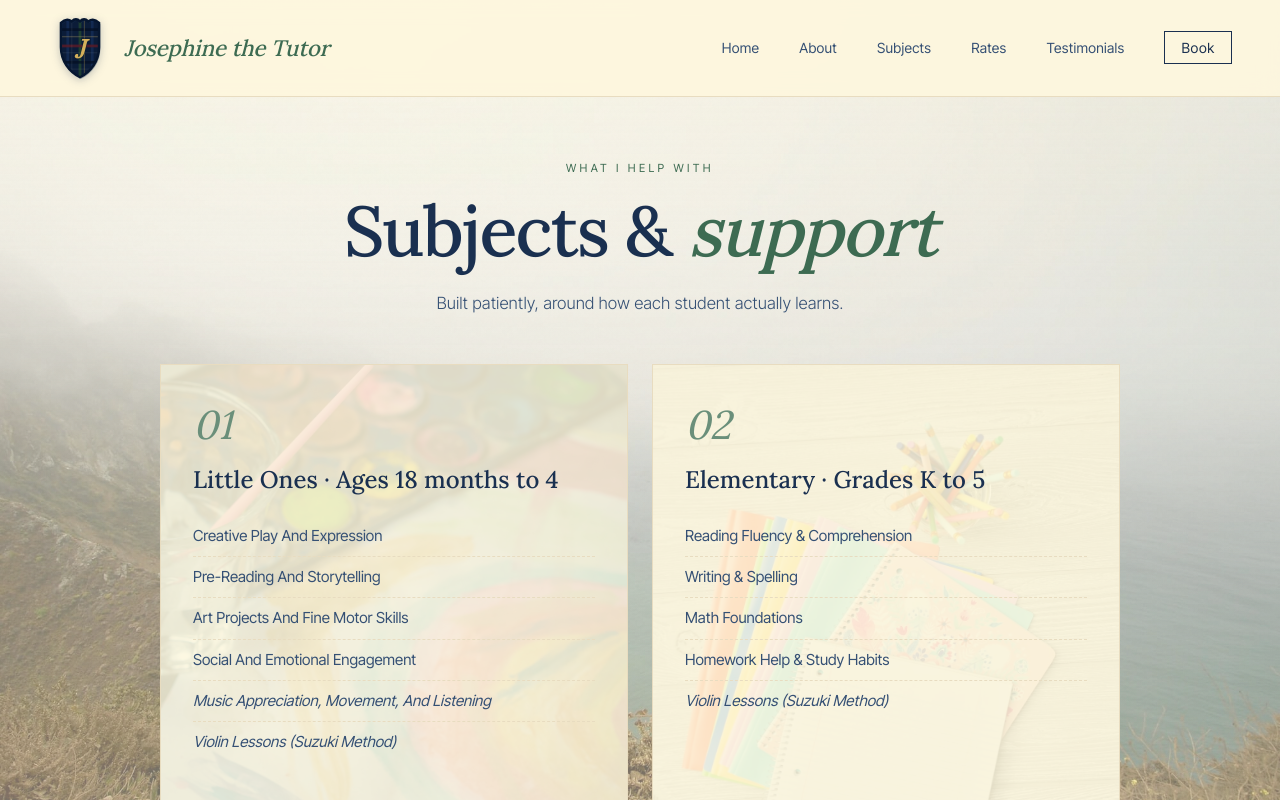
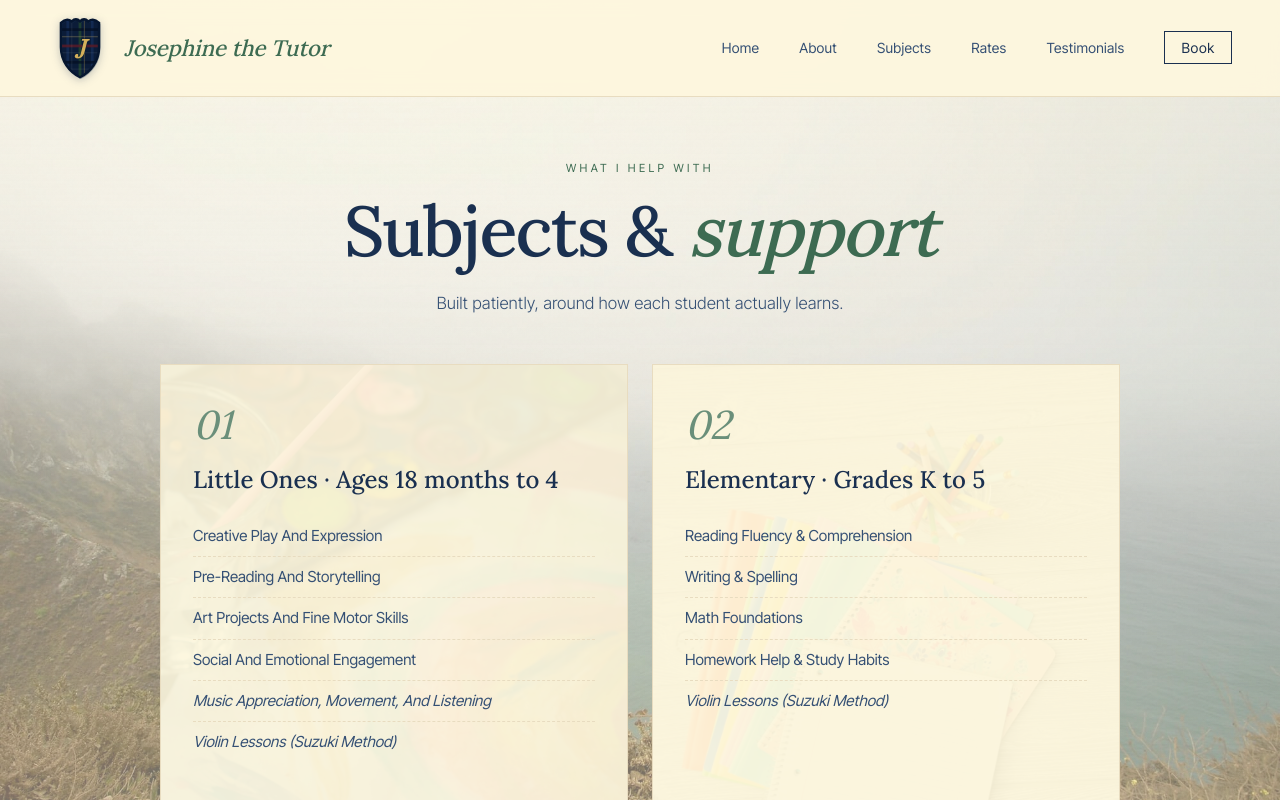
Before and after one commit to patrickparagas1/josephine-tutoring, a Next.js app: page /subjects in a window 1280 px wide. Shown: the top 800 px of the page. Built offline with nearby package versions, Linux system fonts and the light colour scheme.

Commit message:
Decrease service card background photo opacity from 0.12 to 0.06

```diff
--- a/app/globals.css
+++ b/app/globals.css
@@ -1923,7 +1923,7 @@ footer em,
   position: absolute;
   inset: 0;
   z-index: 0;
-  opacity: 0.12;
+  opacity: 0.06;
   transition: opacity 0.4s ease;
 }
 .service-card-bg img {
```
